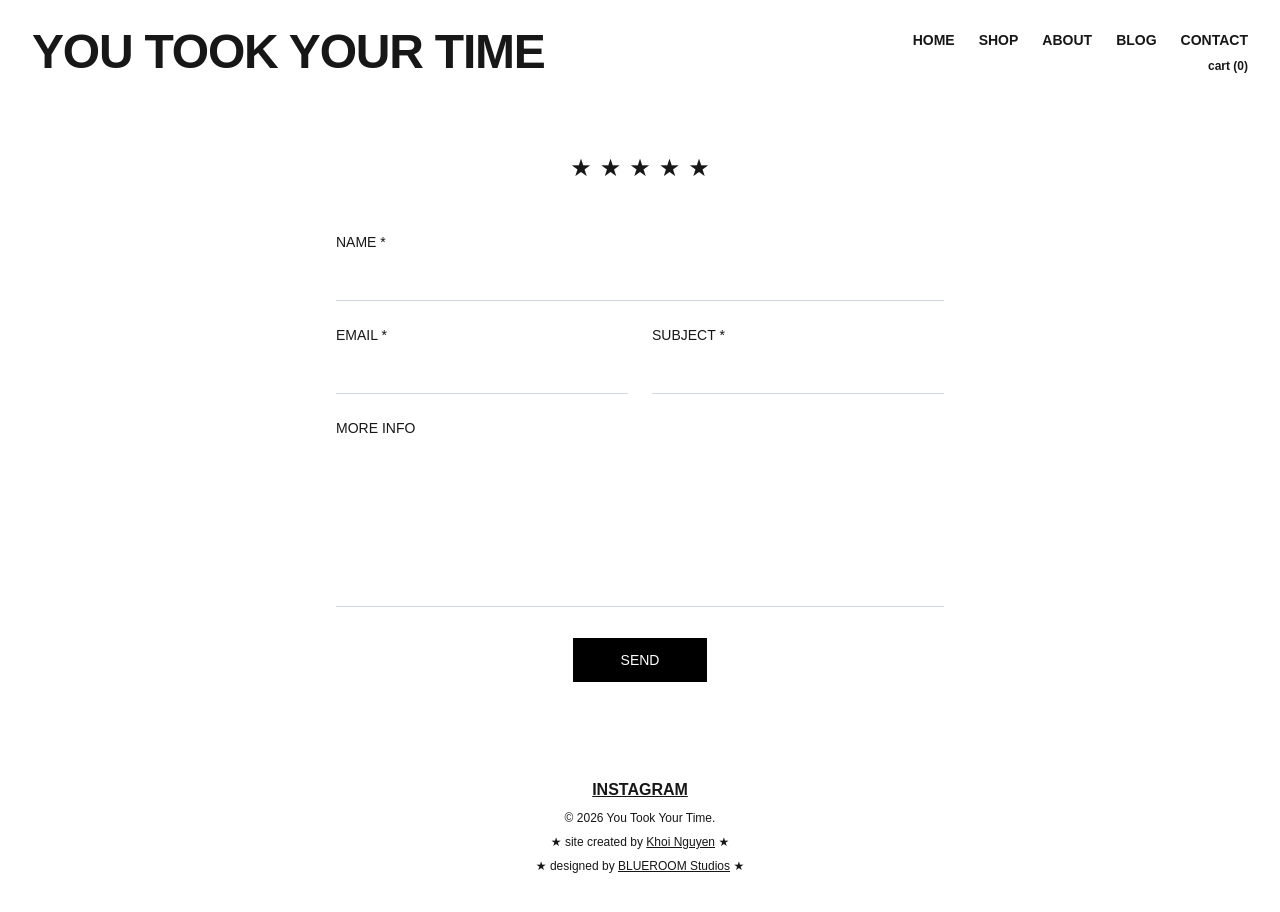
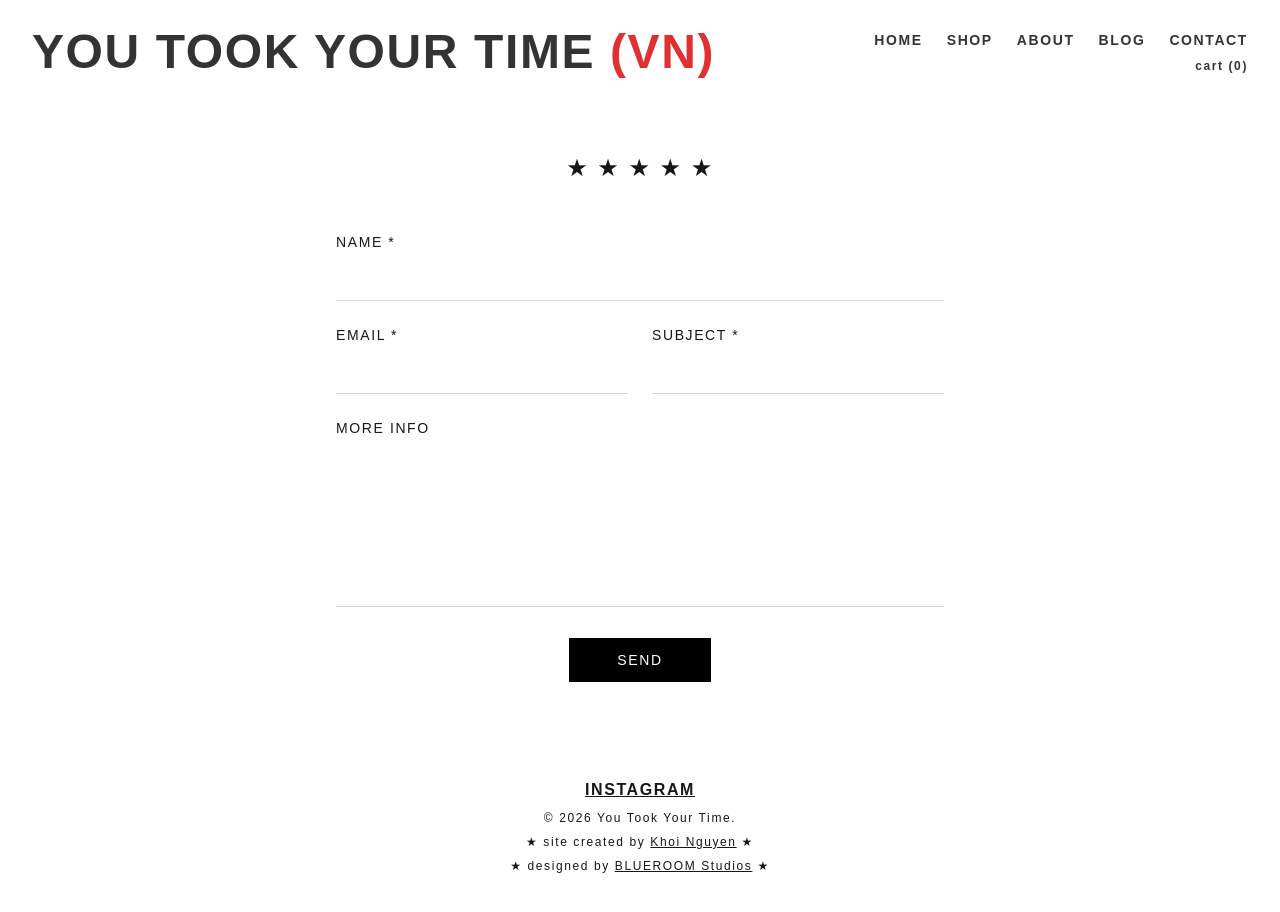
Before and after one commit to haidara02/youtookyourtime, a Next.js app: page /contact in a window 1280 px wide. Shown: the top 912 px of the page. Built offline with nearby package versions, Linux system fonts and the light colour scheme; no server answers; a web font is replaced by a local one.

Commit message:
feat: enhance header styling and add brand color, update global styles for letter spacing

```diff
--- a/src/app/(frontend)/globals.css
+++ b/src/app/(frontend)/globals.css
@@ -8,6 +8,7 @@
 @theme inline {
   --color-background: var(--background);
   --color-foreground: var(--foreground);
+  --color-brand-red: #df3131;
   --font-sans: var(--font-alte-haas-grotesk);
   --font-mono: var(--font-geist-mono);
 }
@@ -22,5 +23,6 @@
 @layer base {
   body {
     @apply bg-background text-foreground font-sans;
+    letter-spacing: 0.1em;
   }
 }
--- a/src/components/layout/Header.tsx
+++ b/src/components/layout/Header.tsx
@@ -3,42 +3,42 @@ import CartIcon from "../ui/CartIcon";
 
 export default function Header() {
   return (
-    <header className="sticky top-0 z-50 bg-background">
-      <nav className="mx-auto px-4 sm:px-6 lg:px-8 md:py-5 ">
-        <div className="flex items-center justify-between h-16">
-          <Link
-            href="/"
-            className="text-xl lg:text-5xl font-bold tracking-tight"
-          >
-            YOU TOOK YOUR TIME
+    <header className="sticky top-0 z-50 bg-background text-black/80">
+      <nav className="mx-auto px-4 sm:px-6 lg:px-8 py-4 md:py-5 ">
+        <div className="flex flex-col gap-4 md:flex-row md:items-center md:justify-between md:h-16">
+          <Link href="/" className="text-5xl font-bold">
+            YOU TOOK YOUR TIME <span className="text-brand-red">(VN)</span>
           </Link>
 
-          <div className="flex flex-col items-end gap-2">
-            <div className="hidden md:flex md:items-center md:space-x-6 text-sm font-bold">
-              <Link href="/" className="hover:text-gray-600 transition-colors">
+          <div className="flex flex-col items-start gap-2 md:items-end">
+            <div className="flex flex-wrap items-center gap-x-6 gap-y-2 text-sm font-bold">
+              <Link
+                href="/"
+                className="hover:text-brand-red transition-colors"
+              >
                 HOME
               </Link>
               <Link
                 href="/shop"
-                className="hover:text-gray-600 transition-colors"
+                className="hover:text-brand-red transition-colors"
               >
                 SHOP
               </Link>
               <Link
                 href="/about"
-                className="hover:text-gray-600 transition-colors"
+                className="hover:text-brand-red transition-colors"
               >
                 ABOUT
               </Link>
               <Link
                 href="/blog"
-                className="hover:text-gray-600 transition-colors"
+                className="hover:text-brand-red transition-colors"
               >
                 BLOG
               </Link>
               <Link
                 href="/contact"
-                className="hover:text-gray-600 transition-colors"
+                className="hover:text-brand-red transition-colors"
               >
                 CONTACT
               </Link>
```
